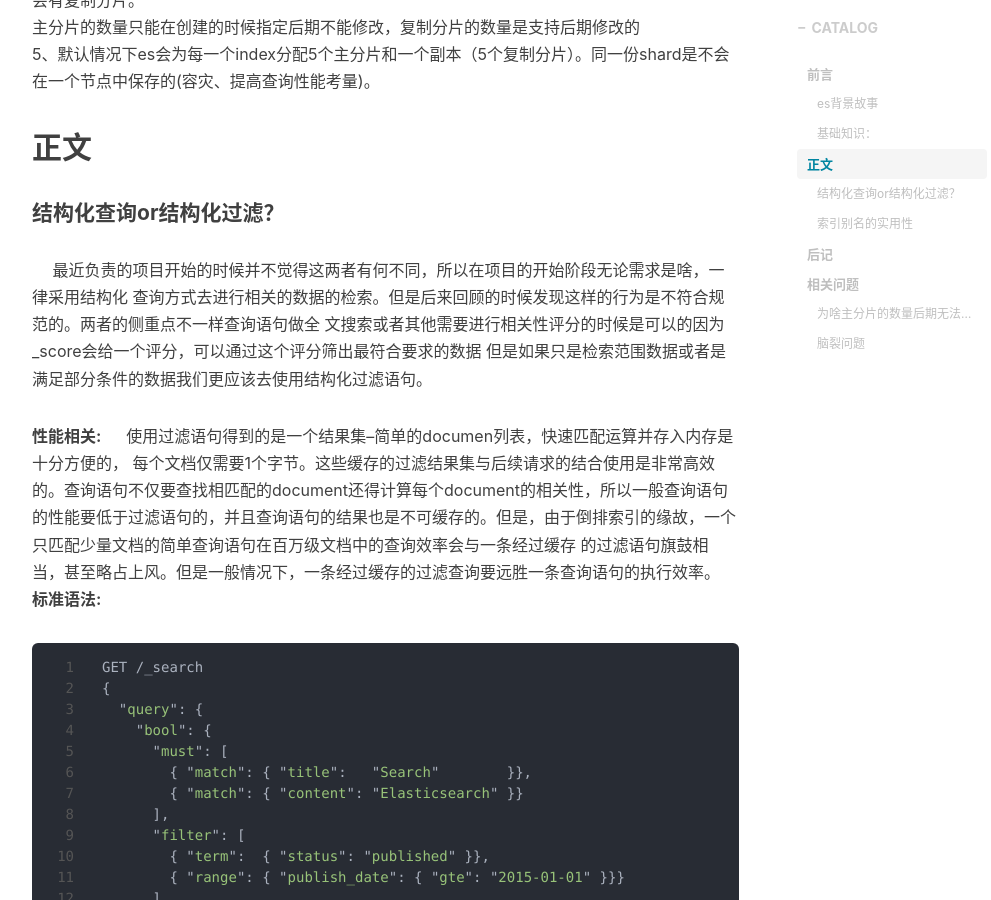
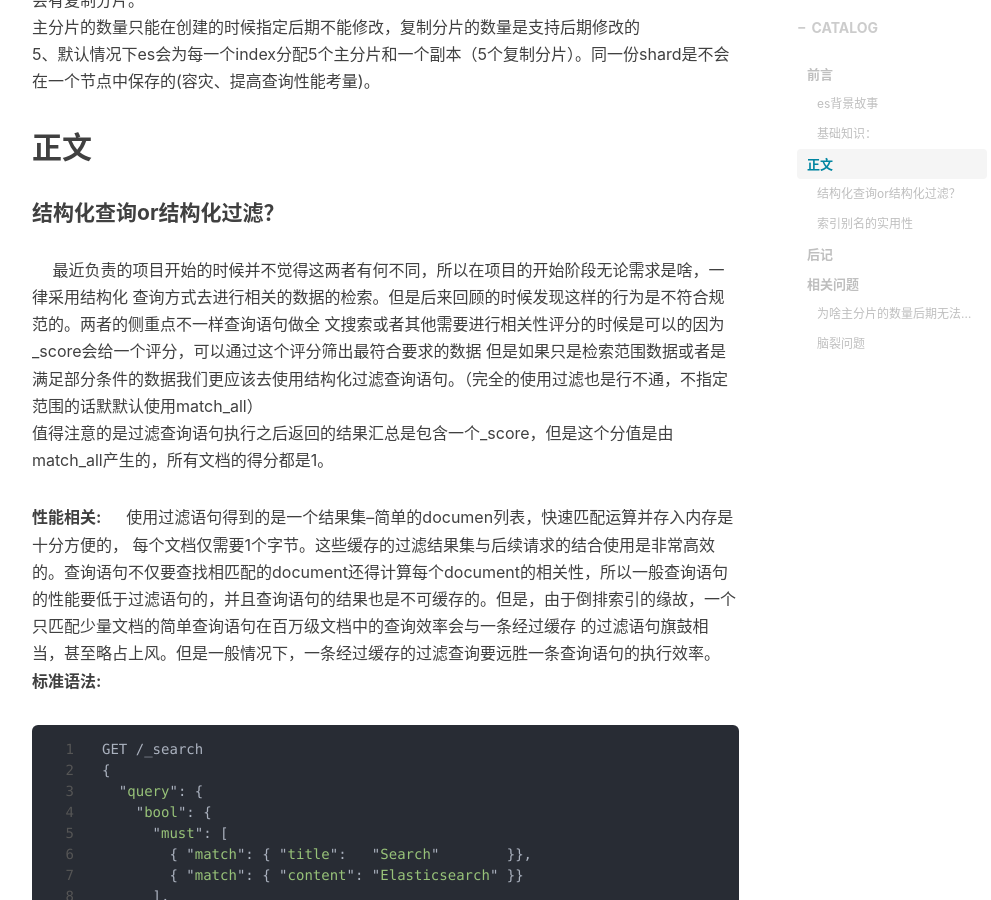
Before and after one commit to WantUzZ/wantuBlog, a Jekyll site: the page built from _posts/2018-10-17-elasticSearchQuery.md, in a window 1280 px wide and 900 px high, scrolled down 1236 px. Shown: the whole window, without its empty margins (233-1224 px from the left). Built offline with Jekyll 4.4.1, drawn with Linux system fonts in a browser that asks for light colours; nearby versions of some CDN libraries; comment, search, counter and statistics services are not loaded.

Commit message:
es博文新增

```diff
--- a/_posts/2018-10-17-elasticSearchQuery.md
+++ b/_posts/2018-10-17-elasticSearchQuery.md
@@ -34,7 +34,8 @@ tags:
 &nbsp;&#8195;最近负责的项目开始的时候并不觉得这两者有何不同，所以在项目的开始阶段无论需求是啥，一律采用结构化
 查询方式去进行相关的数据的检索。但是后来回顾的时候发现这样的行为是不符合规范的。两者的侧重点不一样查询语句做全
 文搜索或者其他需要进行相关性评分的时候是可以的因为_score会给一个评分，可以通过这个评分筛出最符合要求的数据
-但是如果只是检索范围数据或者是满足部分条件的数据我们更应该去使用结构化过滤语句。
+但是如果只是检索范围数据或者是满足部分条件的数据我们更应该去使用结构化过滤查询语句。（完全的使用过滤也是行不通，不指定范围的话默默认使用match_all）<br>
+值得注意的是过滤查询语句执行之后返回的结果汇总是包含一个_score，但是这个分值是由match_all产生的，所有文档的得分都是1。
 
 **性能相关:**
  &nbsp;&#8195;使用过滤语句得到的是一个结果集--简单的documen列表，快速匹配运算并存入内存是十分方便的， 每个文档仅需要1个字节。这些缓存的过滤结果集与后续请求的结合使用是非常高效的。查询语句不仅要查找相匹配的document还得计算每个document的相关性，所以一般查询语句的性能要低于过滤语句的，并且查询语句的结果也是不可缓存的。但是，由于倒排索引的缘故，一个只匹配少量文档的简单查询语句在百万级文档中的查询效率会与一条经过缓存 的过滤语句旗鼓相当，甚至略占上风。但是一般情况下，一条经过缓存的过滤查询要远胜一条查询语句的执行效率。
```
